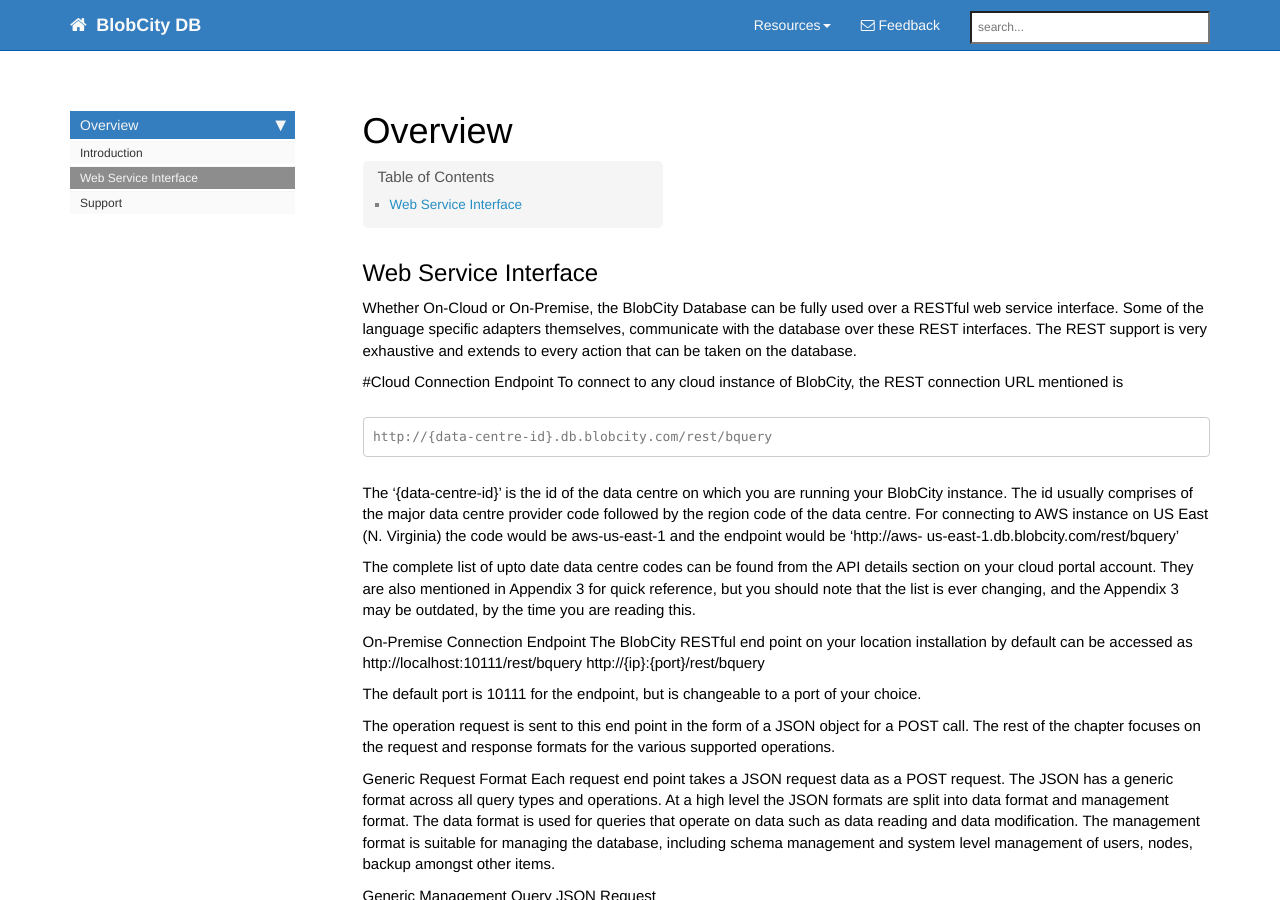
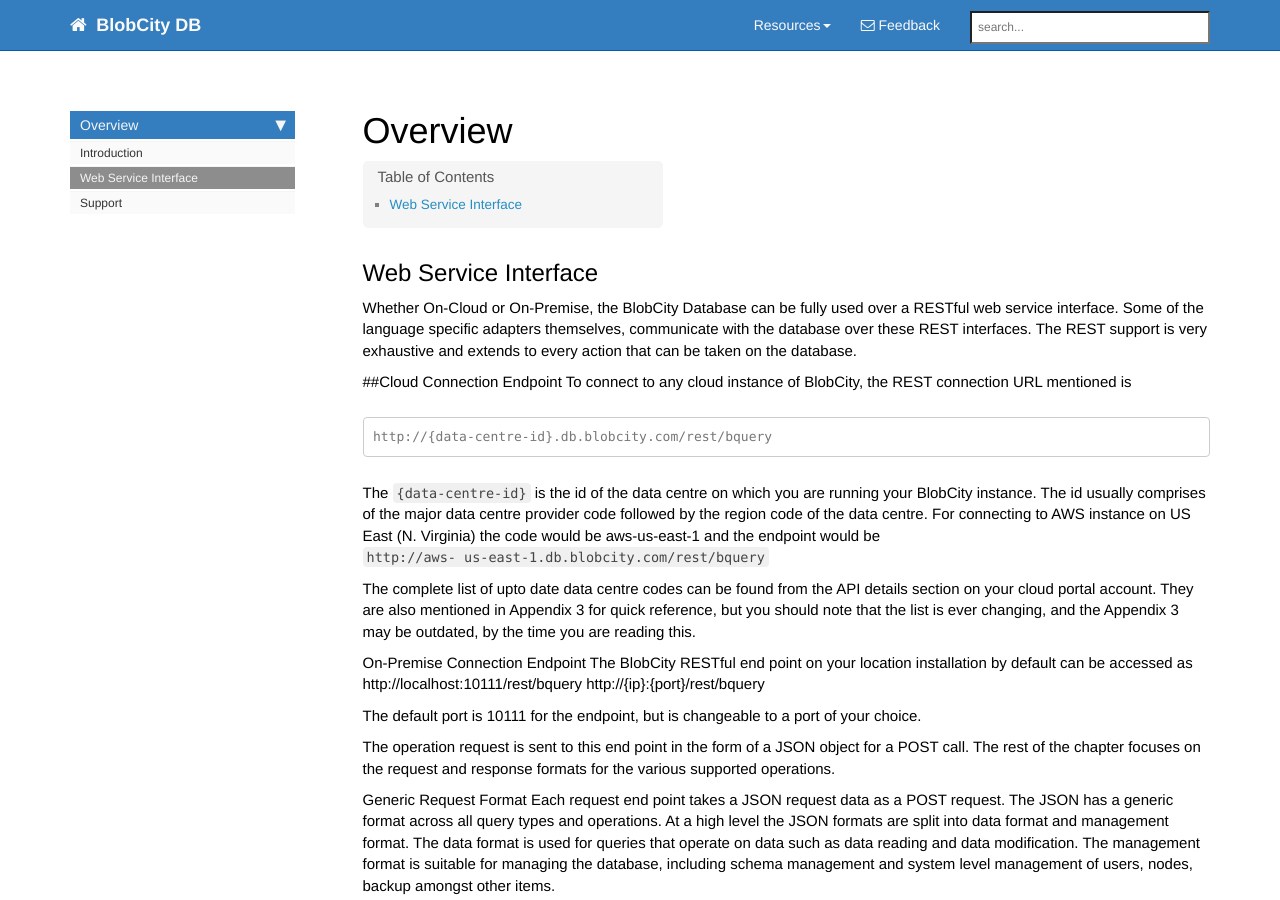
Before and after one commit to blobcity/blobcity.github.io, a Jekyll site: the page built from pages/mydoc/web_service_interface.md, in a window 1280 px wide and 900 px high. Built offline with Jekyll 4.4.1, drawn with Linux system fonts in a browser that asks for light colours; nearby versions of some CDN libraries; comment, search, counter and statistics services are not loaded.

````diff
--- a/pages/mydoc/web_service_interface.md
+++ b/pages/mydoc/web_service_interface.md
@@ -9,15 +9,16 @@ folder: mydoc
 
 Whether On-Cloud or On-Premise, the BlobCity Database can be fully used over a RESTful web service interface. Some of the language specific adapters themselves, communicate with the database over these REST interfaces. The REST support is very exhaustive and extends to every action that can be taken on the database.
 
-#Cloud Connection Endpoint
+##Cloud Connection Endpoint
 To connect to any cloud instance of BlobCity, the REST connection URL mentioned is
+
 ```
 http://{data-centre-id}.db.blobcity.com/rest/bquery
 ```
 
-The '{data-centre-id}' is the id of the data centre on which you are running your BlobCity instance. The id usually comprises of the major data centre provider code
-followed by the region code of the data centre. For connecting to AWS instance on US East (N. Virginia) the code would be aws-us-east-1 and the endpoint would be 'http://aws-
-us-east-1.db.blobcity.com/rest/bquery'
+The `{data-centre-id}` is the id of the data centre on which you are running your BlobCity instance. The id usually comprises of the major data centre provider code
+followed by the region code of the data centre. For connecting to AWS instance on US East (N. Virginia) the code would be aws-us-east-1 and the endpoint would be `http://aws-
+us-east-1.db.blobcity.com/rest/bquery`
 
 The complete list of upto date data centre codes can be found from the API details section on your cloud portal account. They are also mentioned in Appendix 3 for quick reference, but you should note that the list is ever changing, and the Appendix 3 may be outdated, by the time you are reading this.
 
````
